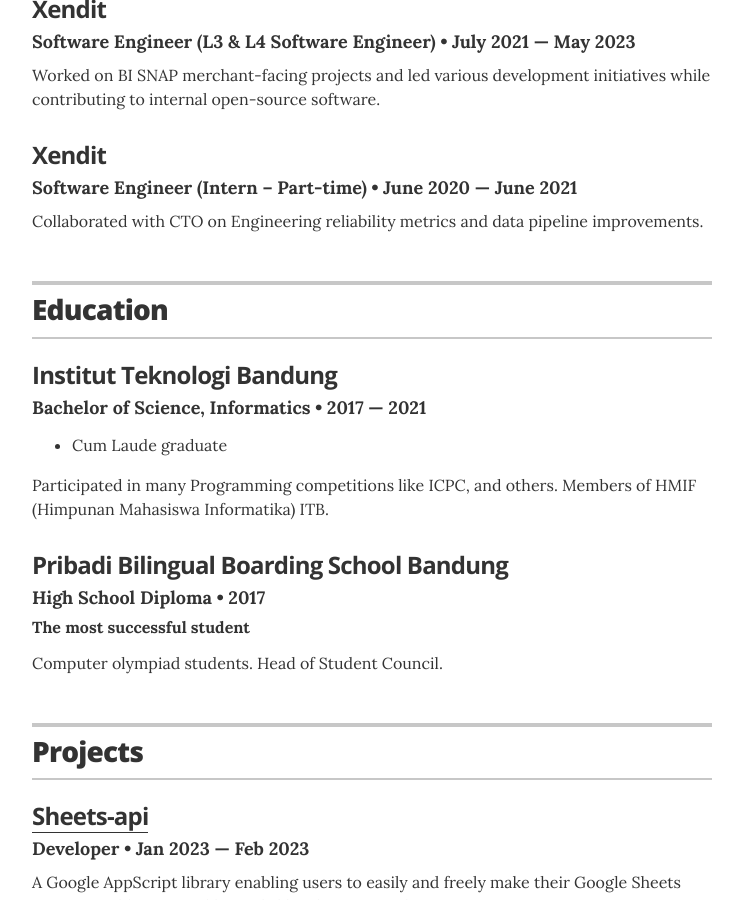
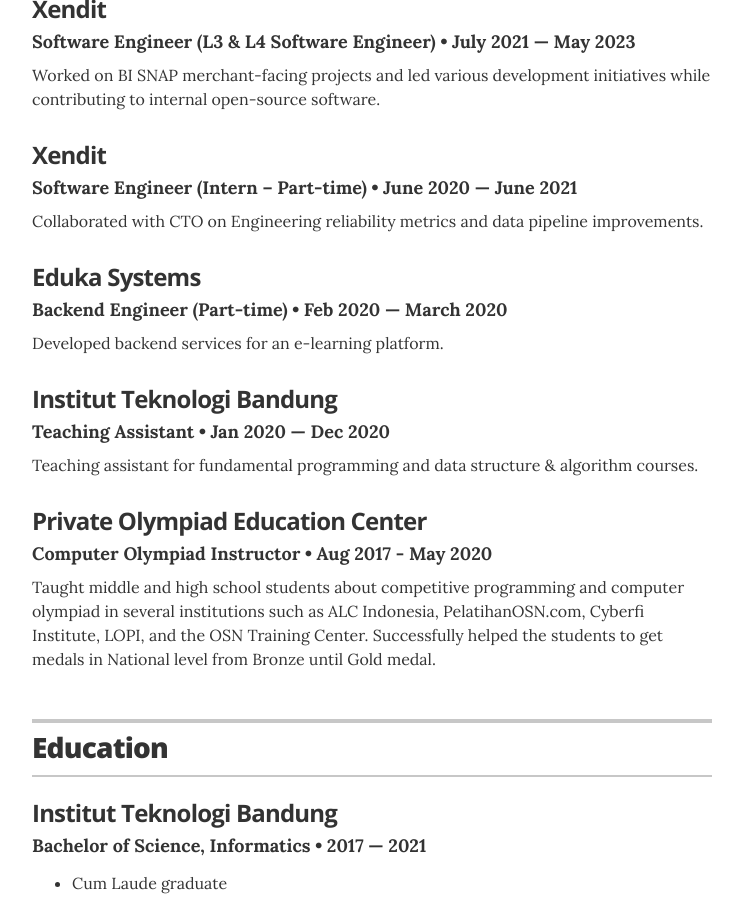
Before and after one commit to irfansofyana/resume, a Jekyll site: the page built from index.html, in a window 1280 px wide and 900 px high, scrolled down 1021 px. Shown: the whole window, without its empty margins (268-1011 px from the left). Built offline with Jekyll 4.4.1, drawn with Linux system fonts in a browser that asks for light colours.

Commit message:
add experience

```diff
--- a/_data/experience.yml
+++ b/_data/experience.yml
@@ -31,3 +31,18 @@
   #   - Implemented and visualized Engineering reliability metrics for monthly investor reports
   #   - Migrated local Engineering reliability data pipelines to cloud-based solution using Databricks
   #   - Designed and implemented postmortem automation system for incident tracking
+
+- company: Eduka Systems
+  position: Backend Engineer (Part-time)
+  duration: Feb 2020 — March 2020
+  summary: Developed backend services for an e-learning platform.
+
+- company: Institut Teknologi Bandung
+  position: Teaching Assistant
+  duration: Jan 2020 — Dec 2020
+  summary: Teaching assistant for fundamental programming and data structure & algorithm courses.
+
+- company: Private Olympiad Education Center
+  position: Computer Olympiad Instructor
+  duration: Aug 2017 - May 2020
+  summary: Taught middle and high school students about competitive programming and computer olympiad in several institutions such as ALC Indonesia, PelatihanOSN.com, Cyberfi Institute, LOPI, and the OSN Training Center. Successfully helped the students to get medals in National level from Bronze until Gold medal.
```
